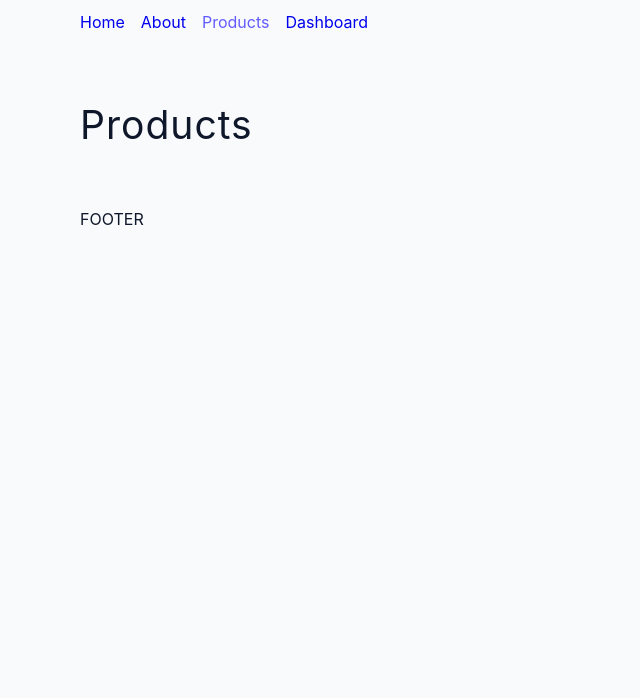
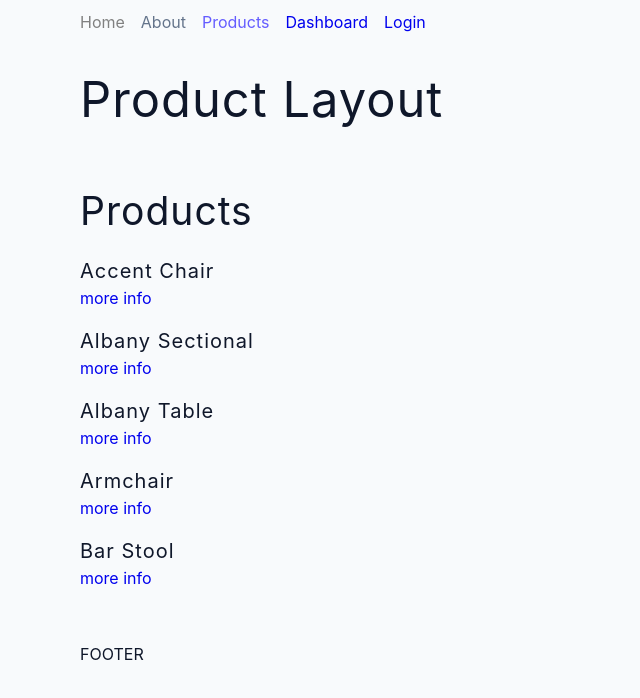
Before and after one commit to sumitsasidharan/react-router6.4, a React (Vite) app: page /products in a window 1280 px wide. Shown: the top 698 px of the page, without its empty margins (0-640 px from the left). Built offline with nearby package versions, Linux system fonts and the light colour scheme.

Commit message:
nested routes

```diff
--- a/src/App.jsx
+++ b/src/App.jsx
@@ -1,31 +1,58 @@
+import { useState } from 'react';
 import { BrowserRouter, Routes, Route } from 'react-router-dom';
 import DashboardLayout from './layouts/DashboardLayout';
 import MainLayout from './layouts/MainLayout';
+import ProductLayout from './layouts/ProductLayout';
 import About from './pages/About';
 import Dashboard from './pages/Dashboard';
 import Error from './pages/Error';
 import Home from './pages/Home';
+import Login from './pages/Login';
 import Products from './pages/Products';
+import ProtectedRoute from './pages/ProtectedRoute';
+import SingleProduct from './pages/SingleProduct';
 
 function App() {
+   const [user, setUser] = useState(null);
+
    return (
       <BrowserRouter>
          <Routes>
             <Route path="/" element={<MainLayout />}>
                <Route index element={<Home />} />
                <Route path="about" element={<About />} />
-               <Route path="products" element={<Products />} />
+               <Route path="login" element={<Login setUser={setUser} />} />
+               <Route
+                  path="dashboard"
+                  element={
+                     <ProtectedRoute user={user}>
+                        <Dashboard user={user} />
+                     </ProtectedRoute>
+                  }
+               />
+
+               {/* NESTED PRODUCT ROUTE */}
+               <Route path="products" element={<ProductLayout />}>
+                  <Route index element={<Products />} />
+                  <Route path=":productId" element={<SingleProduct />} />
+               </Route>
+
                <Route path="*" element={<Error />} />
             </Route>
 
-            <Route path="dashboard" element={<DashboardLayout />}>
+            {/* PRODUCT ROUTE */}
+            {/* <Route path="products" element={<ProductLayout />}>
+               <Route index element={<Products />} />
+               <Route path=":productId" element={<SingleProduct />} />
+            </Route> */}
+
+            {/* <Route path="dashboard" element={<DashboardLayout />}>
                <Route index element={<Dashboard />} />
                <Route path="stats" element={<h1>stats</h1>} />
-            </Route>
+            </Route> */}
          </Routes>
       </BrowserRouter>
    );
 }
 
 export default App;
-// 36.09
--- a/src/components/Navbar.jsx
+++ b/src/components/Navbar.jsx
@@ -3,11 +3,24 @@ import { Link, NavLink } from 'react-router-dom';
 const Navbar = () => {
    return (
       <nav className="navbar">
-         <NavLink to="/">Home</NavLink>
-         <NavLink to="/about">About</NavLink>
+         <NavLink
+            to="/"
+            style={({ isActive }) => {
+               return { color: isActive ? 'red' : 'grey' };
+            }}>
+            Home
+         </NavLink>
+         <NavLink
+            to="/about"
+            className={({ isActive }) => (isActive ? 'link active' : 'link')}>
+            About
+         </NavLink>
          <NavLink to="/products">Products</NavLink>
          <NavLink to="/dashboard">Dashboard</NavLink>
+         <NavLink to="/login">Login</NavLink>
       </nav>
    );
 };
 export default Navbar;
+
+// IMPORTANT: NEED TO MAKE STYLING ON THE 'ACTIVE' CLASS FOR THE HIGHLIGHT FUNCTIONALITY, check index.css, .active
--- /dev/null
+++ b/src/layouts/ProductLayout.jsx
@@ -0,0 +1,14 @@
+import { Outlet } from "react-router-dom"
+import Navbar from "../components/Navbar"
+
+const ProductLayout = () => {
+  return (
+    <div>
+      {/* <Navbar /> */}
+      <h1>product layout</h1>
+      <Outlet />
+    </div>
+  )
+}
+
+export default ProductLayout
--- a/src/pages/Dashboard.jsx
+++ b/src/pages/Dashboard.jsx
@@ -1,7 +1,7 @@
-const Dashboard = () => {
+const Dashboard = ({ user }) => {
    return (
       <section className="section">
-         <h4>Dashboard</h4>
+         <h4>Hello {user?.name}</h4>
       </section>
    );
 };
--- a/src/pages/Login.jsx
+++ b/src/pages/Login.jsx
@@ -1,10 +1,19 @@
 import { useState } from 'react';
-const Login = () => {
+import { useNavigate } from 'react-router-dom';
+
+const Login = ({ setUser }) => {
    const [name, setName] = useState('');
    const [email, setEmail] = useState('');
 
+   const navigate = useNavigate();
+
    const handleSubmit = async (e) => {
       e.preventDefault();
+
+      if (!name || !email) return;
+
+      setUser({ name, email });
+      navigate('/dashboard')
    };
 
    return (
--- a/src/pages/Products.jsx
+++ b/src/pages/Products.jsx
@@ -1,10 +1,21 @@
+import { Link } from 'react-router-dom';
+import products from '../data';
+
 const Products = () => {
    return (
-      <>
-         <section className="section">
-            <h2>products</h2>
-         </section>
-      </>
+      <section className="section">
+         <h2>products</h2>
+         <div className="products">
+            {products.map((product) => {
+               return (
+                  <article key={product.id}>
+                     <h5>{product.name}</h5>
+                     <Link to={`/products/${product.id}`}>more info</Link>
+                  </article>
+               );
+            })}
+         </div>
+      </section>
    );
 };
 
--- /dev/null
+++ b/src/pages/ProtectedRoute.jsx
@@ -0,0 +1,12 @@
+import React from 'react';
+import { Navigate } from 'react-router-dom';
+
+const ProtectedRoute = ({ children, user }) => {
+   if (!user) {
+      return <Navigate to="/" />
+   }
+
+  return children;
+}
+
+export default ProtectedRoute
--- a/src/pages/SingleProduct.jsx
+++ b/src/pages/SingleProduct.jsx
@@ -1,7 +1,17 @@
+import { Link, useParams } from 'react-router-dom';
+import products from '../data';
+
 const SingleProduct = () => {
+   const { productId } = useParams();
+
+   const product = products.find((product) => product.id === productId);
+   const { image, name } = product;
+
    return (
       <section className="section product">
-         <h2>single product</h2>
+         <img src={image} alt={name} />
+         <h5>{name}</h5>
+         <Link to="/products">back to products</Link>
       </section>
    );
 };
```
